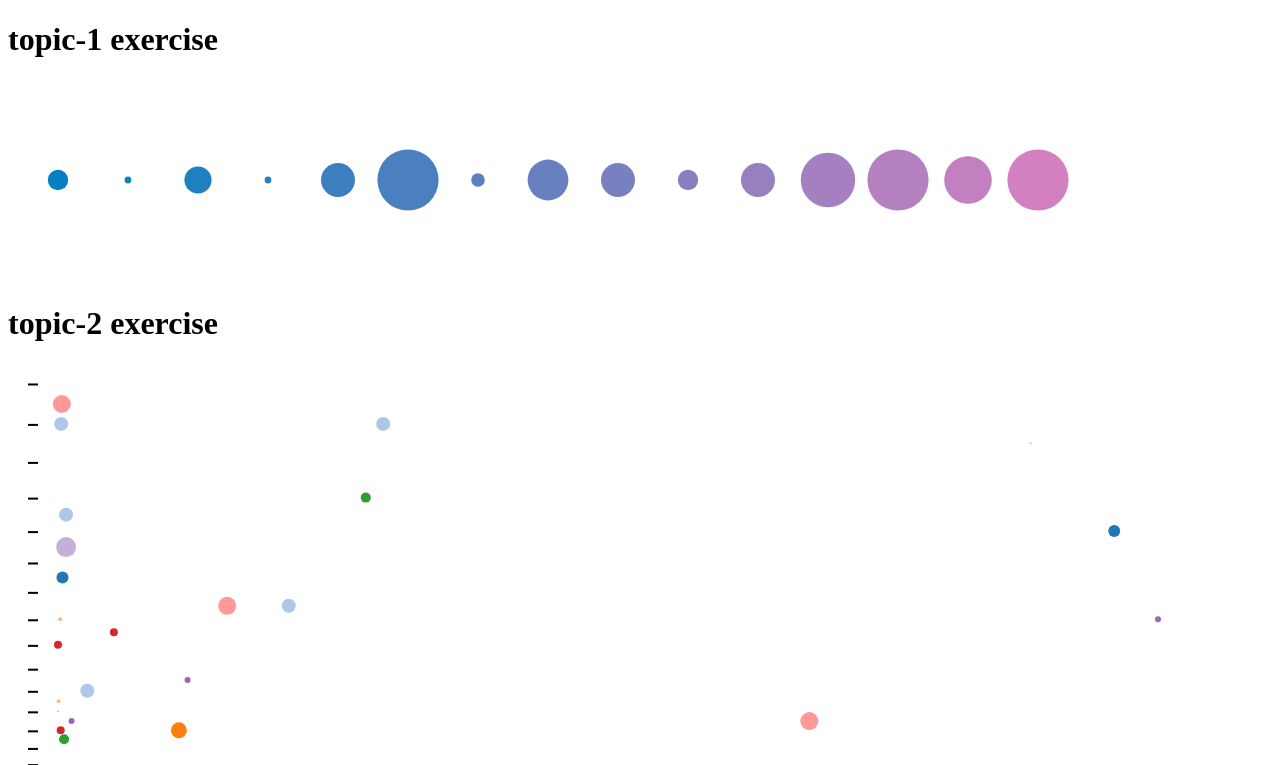
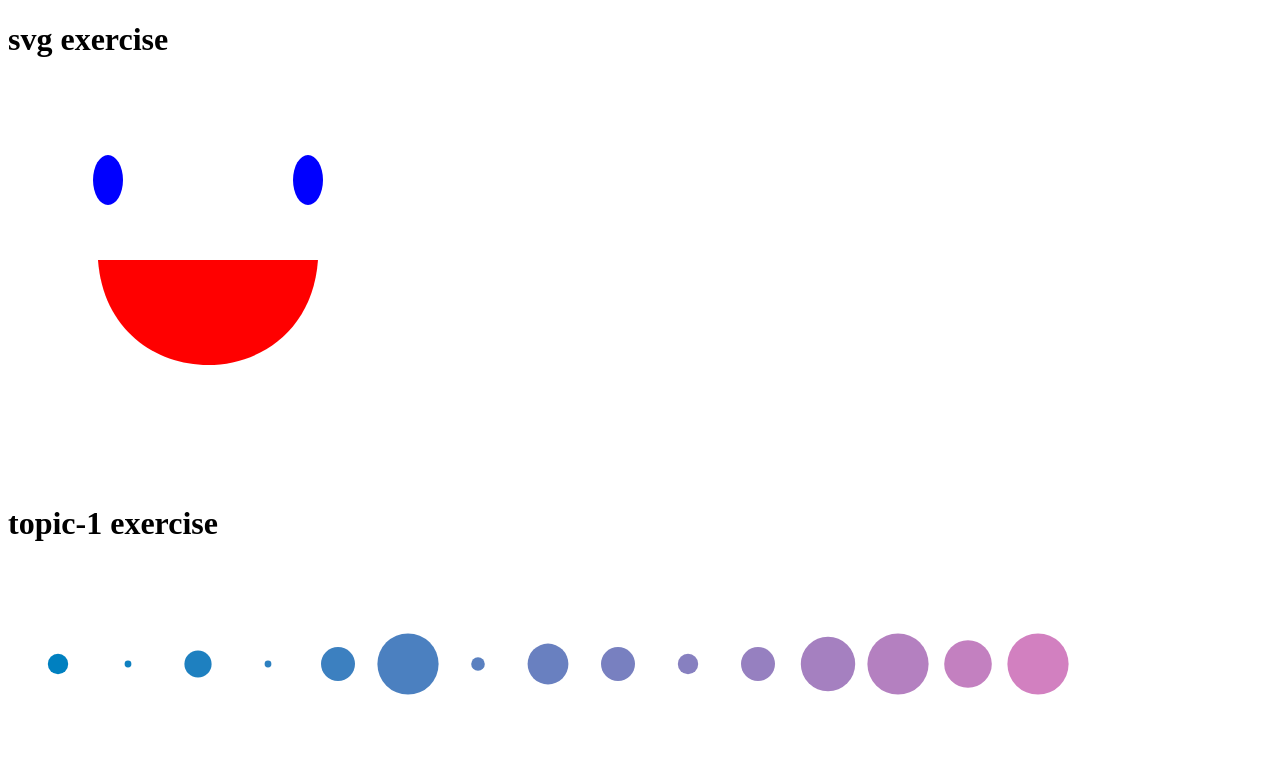
Before and after one commit to mbilab/summer2015, a plain HTML site: page lightning10/d3js/index.html in a window 1280 px wide. Shown: the top 765 px of the page. Drawn offline with Linux system fonts and the light colour scheme.

Commit message:
add answer for svg exercise

```diff
--- a/lightning10/d3js/index.html
+++ b/lightning10/d3js/index.html
@@ -11,6 +11,12 @@
     -->
   </head>
   <body>
+	<h1>svg exercise</h1>
+	<svg width="400px" height="400px" viewbox="0 0 400 400">
+		<ellipse cx="100" cy="100" rx="15" ry="25" fill="blue"/>
+		<ellipse cx="300" cy="100" rx="15" ry="25" fill="blue"/>
+		<path d="M90 180 C100 320 300 320 310 180" fill="red"/>
+	</svg>
 	<h1>topic-1 exercise</h1>
 	<svg width="1200px" height="200px" viewbox="0 0 1200 200" class="s1"/>
 	<h1>topic-2 exercise</h1>
```
